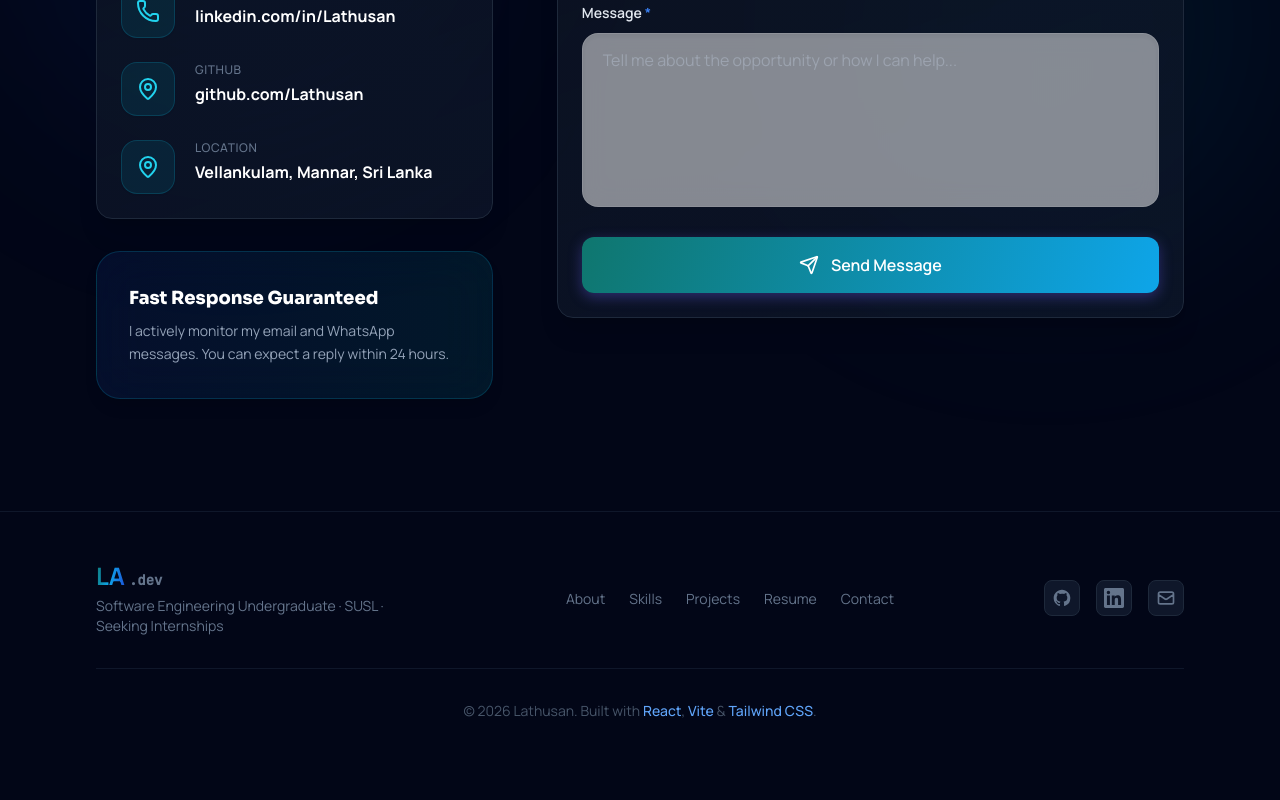
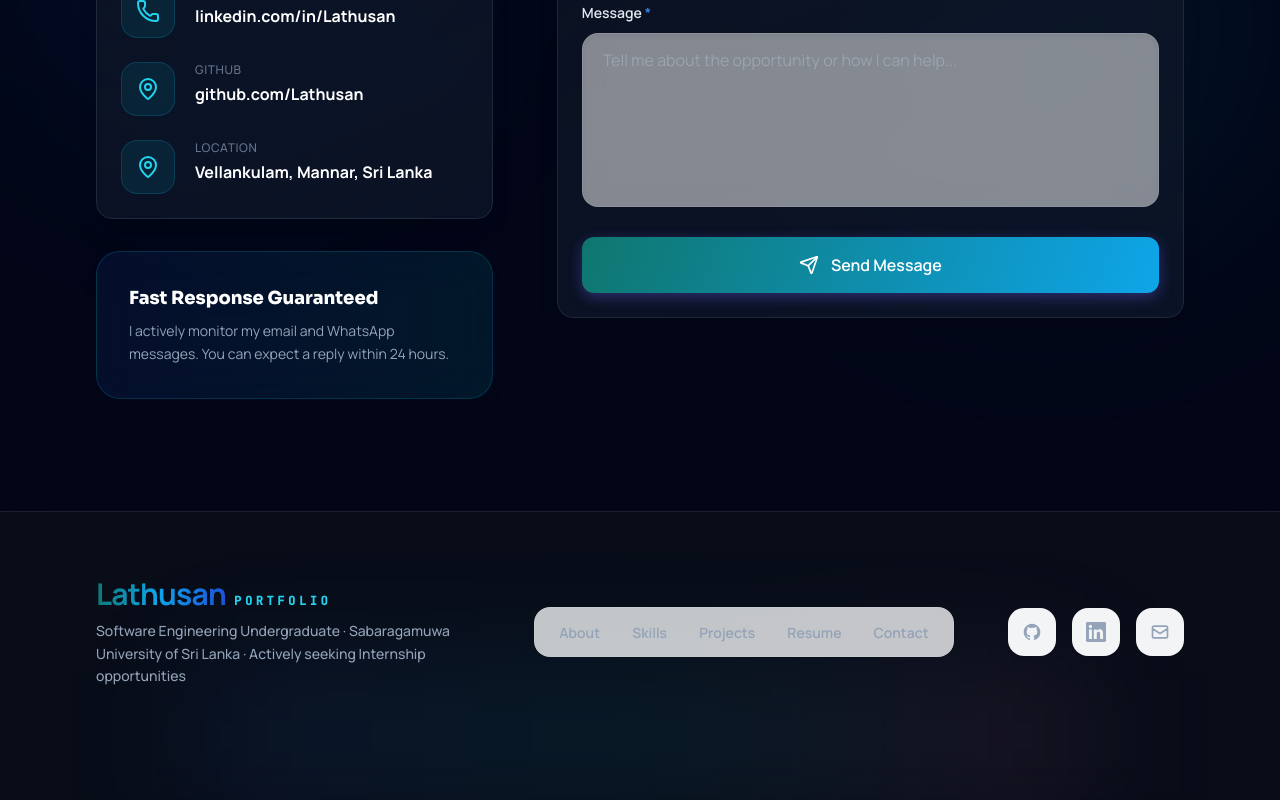
Before and after one commit to SanmuganathanLathusan/My-Portfolio, a React (Vite) app: page / in a window 1280 px wide. Shown: the part 7273-8073 px from the top of the page. Before the commit the page ends 8042 px from the top, so only its background shows below. Built offline with nearby package versions, Linux system fonts and the light colour scheme.

Commit message:
modified  src/components/Footer.jsxfile

```diff
--- a/src/components/Footer.jsx
+++ b/src/components/Footer.jsx
@@ -21,7 +21,7 @@ const socials = [
     href: 'https://www.linkedin.com/in/lathusan-lathusan-90b89b372/',
     icon: (
       <svg className="w-5 h-5" fill="currentColor" viewBox="0 0 24 24">
-        <path d="M20.447 20.452h-3.554v-5.569c0-1.328-.027-3.037-1.852-3.037-1.853 0-2.136 1.445-2.136 2.939v5.667H9.351V9h3.414v1.561h.046c.477-.9 1.637-1.85 3.37-1.85 3.601 0 4.267 2.37 4.267 5.455v6.286zM5.337 7.433a2.062 2.062 0 01-2.063-2.065 2.064 2.064 0 112.063 2.065zm1.782 13.019H3.555V9h3.564v11.452zM22.225 0H1.771C.792 0 0 .774 0 1.729v20.542C0 23.227.792 24 1.771 24h20.451C23.2 24 24 23.227 24 22.271V1.729C24 .774 23.2 0 22.222 0h.003z" />
+        <path d="M20.447 20.452h-3.554v-5.569c0-1.328-.027-3.037-1.852-3.037-1.853 0-2.136 1.445-2.136 2.939v5.667H9.351V9h3.414v1.561h.046c.477-.9 1.637-1.85 3.37-1.85 3.601 0 4.267 2.37 4.267 5.455v6.286zM5.337 7.433a2.062 2.062 0 01-2.063-2.065 2.064 2.064 0 112.063 2.065zm1.782 13.019H3.555V9h3.564v11.452zM22.225 0H1.771C.792 0 0 .774 0 1.729v20.542C0 23.227.792 24 1.771 24h20.451C23.2 24 24 23.227 24 22.271V1.729C24 .774 23.2 0 22.22 0h.003z" />
       </svg>
     )
   },
@@ -44,30 +44,33 @@ export default function Footer() {
   }
 
   return (
-    <footer className="bg-gray-50 border-t border-gray-200 dark:bg-dark-900 dark:border-dark-800 transition-colors duration-300">
-      <div className="section-container py-12">
-        <div className="flex flex-col md:flex-row items-center justify-between gap-8">
+    <footer className="bg-white/40 dark:bg-[#0b0f19]/80 border-t border-gray-200/60 dark:border-white/[0.08] backdrop-blur-xl transition-all duration-500 relative overflow-hidden z-10">
+      {/* Background glow accent */}
+      <div className="absolute bottom-0 left-1/2 -translate-x-1/2 w-full max-w-4xl h-32 bg-gradient-to-r from-primary-600/10 via-cyan-500/10 to-pink-500/10 blur-3xl pointer-events-none" />
+
+      <div className="section-container py-16 relative z-10">
+        <div className="flex flex-col md:flex-row items-center justify-between gap-10 mb-12">
 
           {/* Brand */}
-          <div className="text-center md:text-left">
-            <div className="text-2xl font-bold mb-1">
-              <span className="gradient-text">LA</span>
-              <span className="text-dark-600 dark:text-dark-400 font-mono text-sm ml-1 transition-colors">.dev</span>
+          <div className="text-center md:text-left group">
+            <div className="text-3xl font-extrabold mb-2 tracking-tight">
+              <span className="gradient-text">Lathusan</span>
+              <span className="text-primary-600 dark:text-cyan-400 font-mono text-xs uppercase tracking-[0.3em] ml-2 pb-0.5 inline-block font-semibold">Portfolio</span>
             </div>
-            <p className="text-dark-500 dark:text-dark-400 text-sm max-w-xs transition-colors">
-              Software Engineering Undergraduate · SUSL · Seeking Internships
+            <p className="text-dark-600 dark:text-dark-300 text-sm max-w-sm transition-colors font-medium leading-relaxed">
+              Software Engineering Undergraduate · Sabaragamuwa University of Sri Lanka · Actively seeking Internship opportunities
             </p>
           </div>
 
           {/* Nav links */}
           <nav>
-            <ul className="flex flex-wrap justify-center gap-6">
+            <ul className="flex flex-wrap justify-center gap-8 bg-gray-100/80 dark:bg-dark-850/60 p-3 px-6 rounded-2xl border border-gray-200/60 dark:border-white/[0.08] backdrop-blur-md shadow-sm">
               {footerLinks.map(link => (
                 <li key={link.href}>
                   <a
                     href={link.href}
                     onClick={e => handleNavClick(e, link.href)}
-                    className="text-dark-600 hover:text-dark-900 dark:text-dark-400 dark:hover:text-white text-sm transition-colors"
+                    className="text-dark-600 hover:text-primary-600 dark:text-dark-300 dark:hover:text-cyan-400 text-sm font-semibold transition-colors"
                   >
                     {link.label}
                   </a>
@@ -85,8 +88,8 @@ export default function Footer() {
                 target={s.href.startsWith('mailto') ? undefined : '_blank'}
                 rel="noopener noreferrer"
                 aria-label={s.label}
-                className="w-9 h-9 rounded-lg bg-gray-100 border border-gray-200 dark:bg-dark-800 dark:border-dark-700 flex items-center justify-center
-                           text-dark-600 hover:text-primary-600 dark:text-dark-400 dark:hover:text-primary-400 hover:border-primary-500/50 transition-all duration-200"
+                className="w-12 h-12 rounded-2xl bg-gray-100 dark:bg-dark-850 border border-gray-200 dark:border-white/[0.08] flex items-center justify-center
+                           text-dark-600 hover:text-primary-600 dark:text-dark-300 dark:hover:text-cyan-400 hover:border-primary-500/50 transition-all duration-300 hover:scale-110 shadow-sm"
               >
                 {s.icon}
               </a>
@@ -94,15 +97,7 @@ export default function Footer() {
           </div>
         </div>
 
-        {/* Divider + copyright */}
-        <div className="border-t border-gray-200 dark:border-dark-800 mt-8 pt-8 text-center transition-colors">
-          <p className="text-dark-500 text-sm">
-            © {new Date().getFullYear()} Lathusan. Built with{' '}
-            <span className="text-primary-600 dark:text-primary-400 font-medium">React</span>,{' '}
-            <span className="text-primary-600 dark:text-primary-400 font-medium">Vite</span> &amp;{' '}
-            <span className="text-primary-600 dark:text-primary-400 font-medium">Tailwind CSS</span>.
-          </p>
-        </div>
+
       </div>
     </footer>
   )
```
